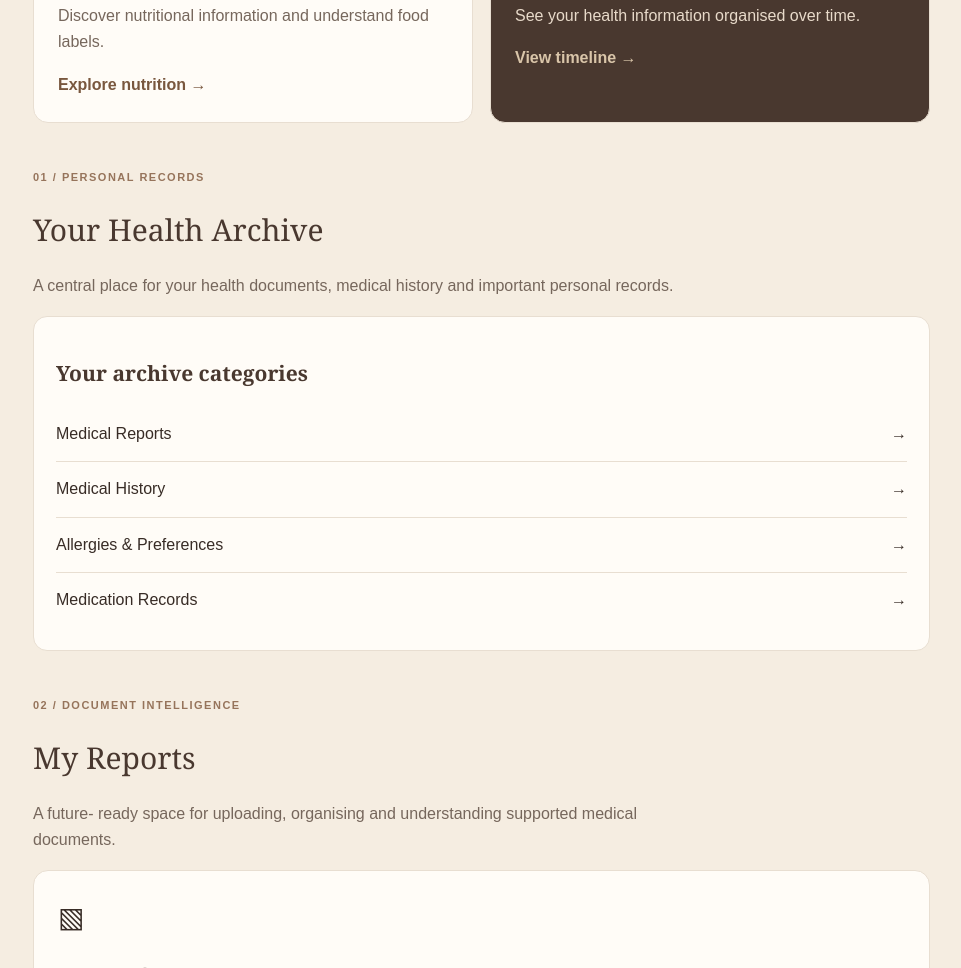
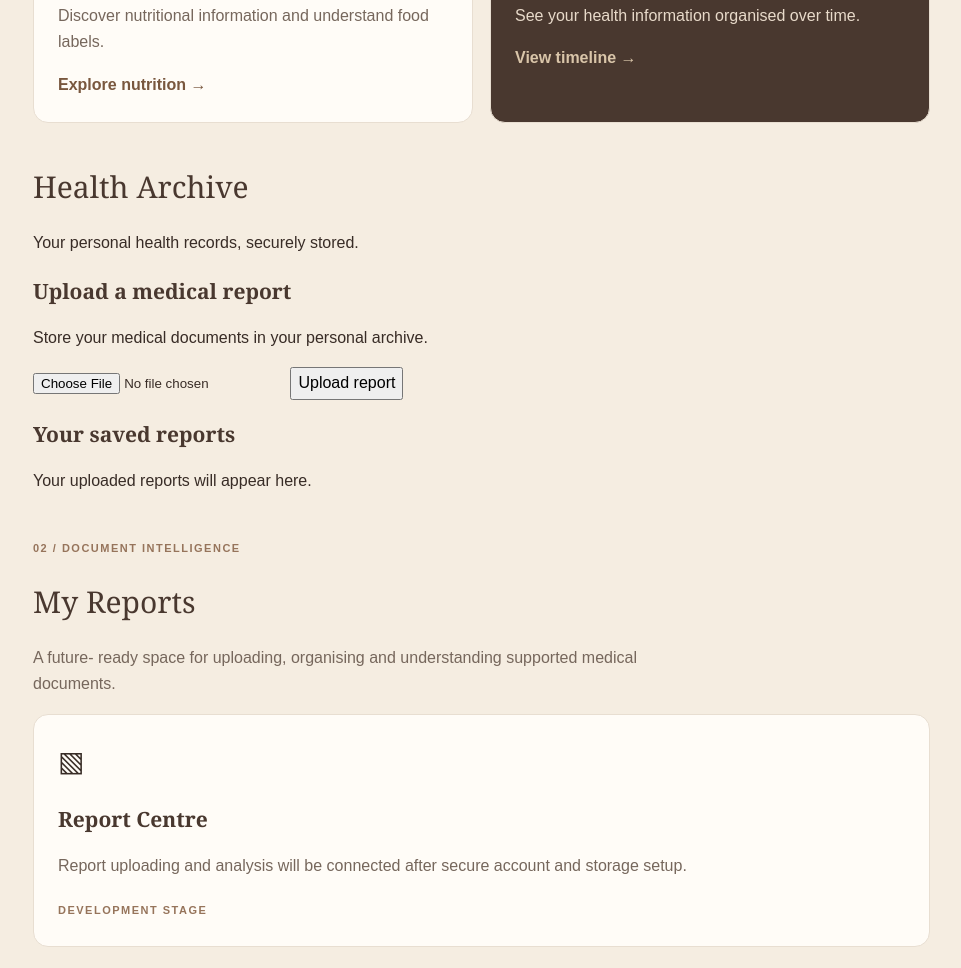
Before and after one commit to Jeevika909/NutriLock, a plain HTML site: page index.html in a window 1280 px wide. Shown: the part 1226-2194 px from the top of the page, without its empty margins (286-1247 px from the left). Drawn offline with nearby package versions, Linux system fonts and the light colour scheme.

Commit message:
Update index.html

```diff
--- a/index.html
+++ b/index.html
@@ -246,16 +246,38 @@ footer{border-top:1px solid var(--line);margin-top:60px;padding:25px 0;color:var
 </section>
 
 <section id="archive" class="section">
-  <div class="tag">01 / PERSONAL RECORDS</div>
-  <h2>Your Health Archive</h2>
-  <p class="intro">A central place for your health documents, medical history and important personal records.</p>
-  <div class="archive">
-    <h3>Your archive categories</h3>
-    <div class="archive-row"><span>Medical Reports</span><span>→</span></div>
-    <div class="archive-row"><span>Medical History</span><span>→</span></div>
-    <div class="archive-row"><span>Allergies & Preferences</span><span>→</span></div>
-    <div class="archive-row"><span>Medication Records</span><span>→</span></div>
+ <div class="nl-archive">
+
+  <div class="nl-archive-header">
+    <h2>Health Archive</h2>
+    <p>Your personal health records, securely stored.</p>
   </div>
+
+  <div class="nl-card">
+    <h3>Upload a medical report</h3>
+    <p>Store your medical documents in your personal archive.</p>
+
+    <input
+      type="file"
+      id="nl-report-file"
+      accept=".pdf,.png,.jpg,.jpeg"
+    />
+
+    <button class="nl-btn" id="nl-upload-btn" type="button">
+      Upload report
+    </button>
+
+    <p id="nl-upload-status" class="nl-muted"></p>
+  </div>
+
+  <div class="nl-card">
+    <h3>Your saved reports</h3>
+    <div id="nl-report-list">
+      <p class="nl-muted">Your uploaded reports will appear here.</p>
+    </div>
+  </div>
+
+</div>
 </section>
 
 <section id="reports" class="section">
```
